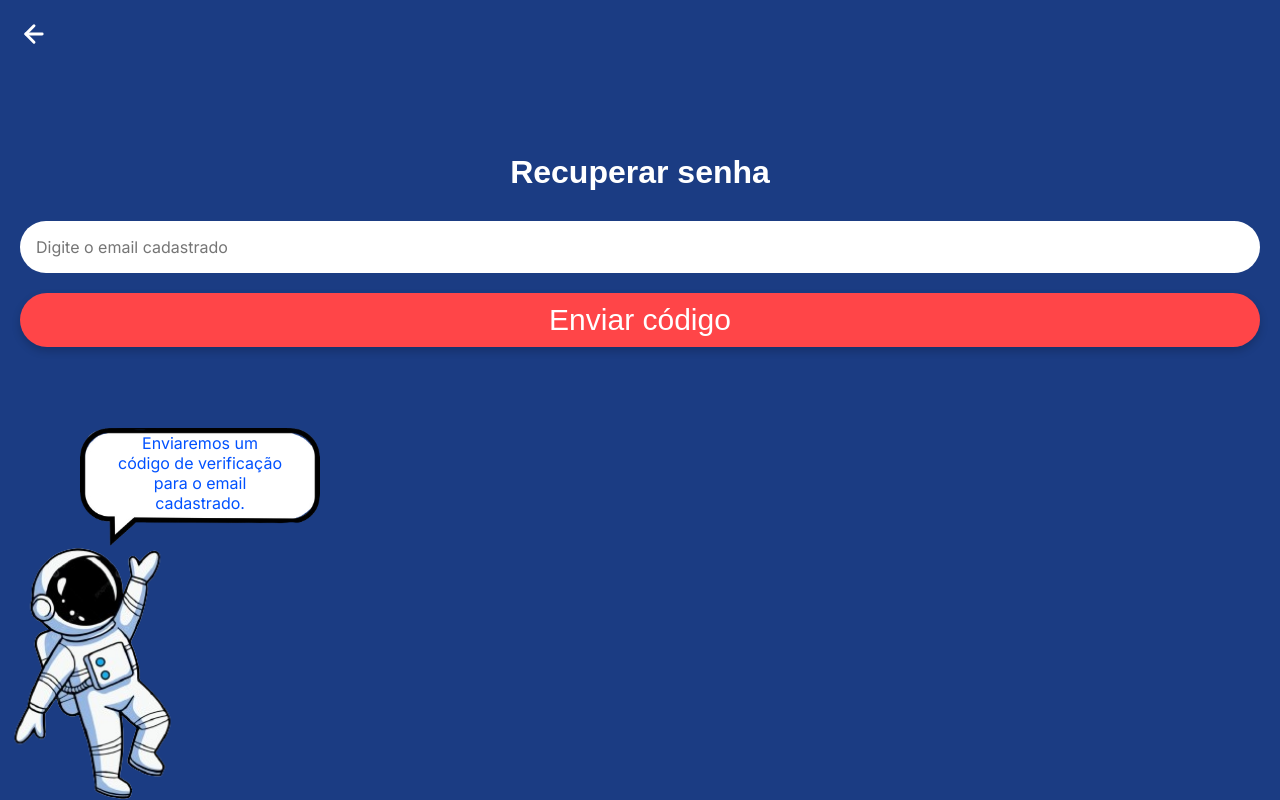
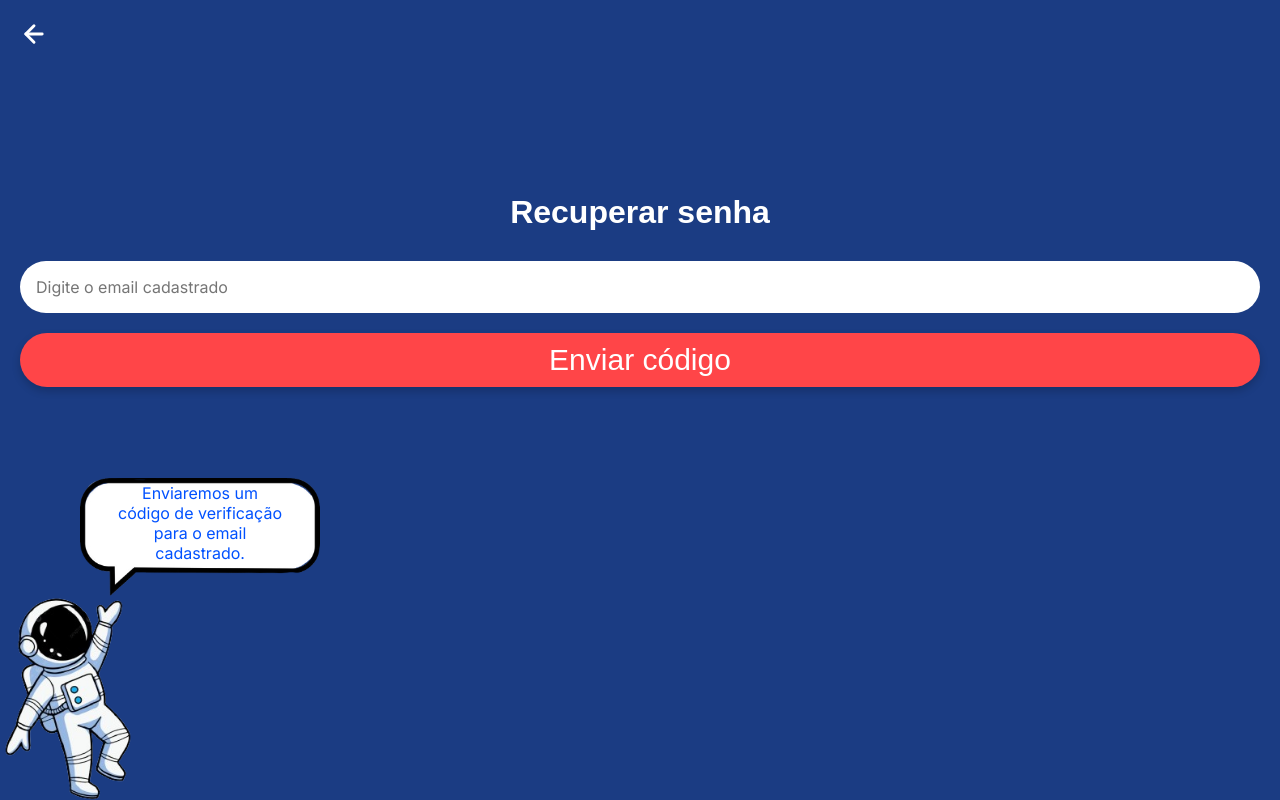
Before and after one commit to soaresravi/universo-neuroatipico, a React (Vite) app: page /esqueci-senha in a window 1280 px wide. Built offline with nearby package versions, Linux system fonts and the light colour scheme; no server answers; a web font is replaced by a local one.

Commit message:
fix position

```diff
--- a/src/pages/EsqueciSenha.jsx
+++ b/src/pages/EsqueciSenha.jsx
@@ -92,7 +92,7 @@ const EsqueciSenha = () => {
             textAlign: 'center',
             marginBottom: '30px',
             letterSpacing: '5%',
-            marginTop: '-280px'
+            marginTop: '-200px'
         },
 
         input: {
@@ -133,7 +133,7 @@ const EsqueciSenha = () => {
 
         balao: {
             position: 'absolute',
-            bottom: '250px',
+            bottom: '200px',
             left: '80px',
             maxWidth: '240px',
             zIndex: 2,
@@ -162,7 +162,7 @@ const EsqueciSenha = () => {
             position: 'absolute',
             bottom: 0,
             left: '-30px',
-            width: '250px',
+            width: '200px',
             height: 'auto',
             zIndex: 1
         }
```
